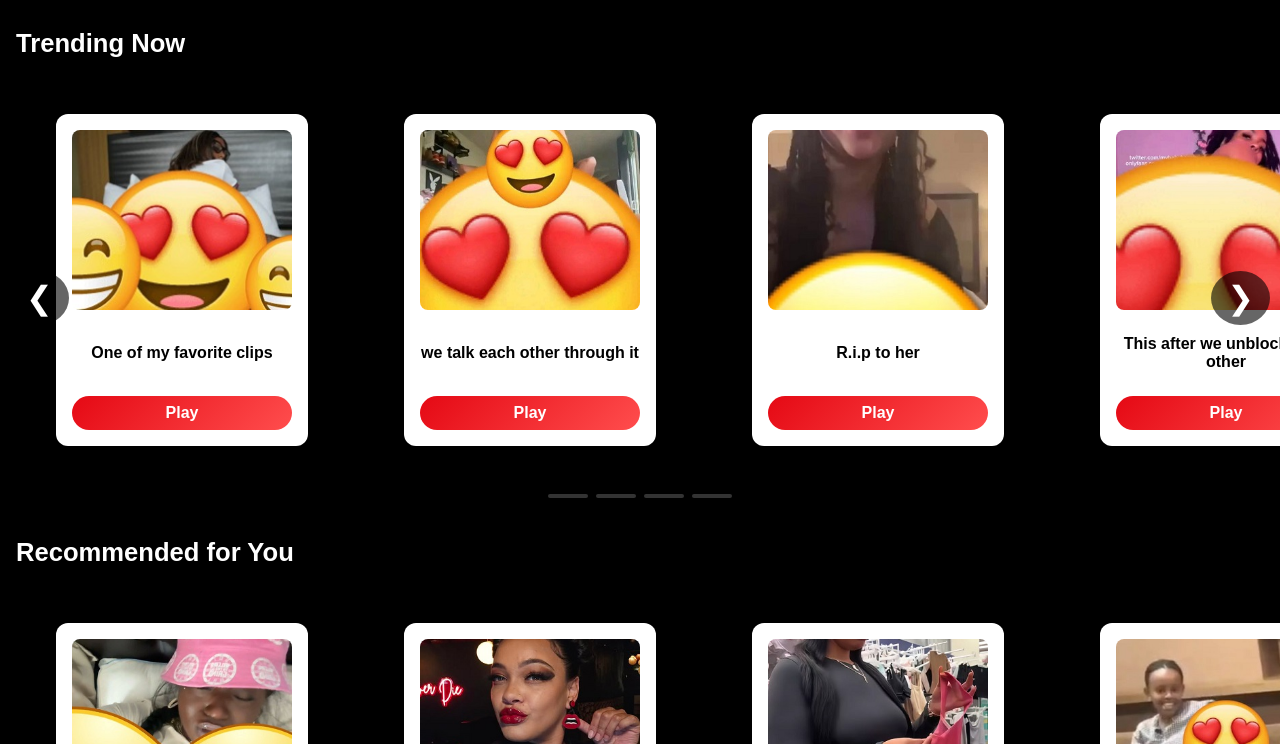
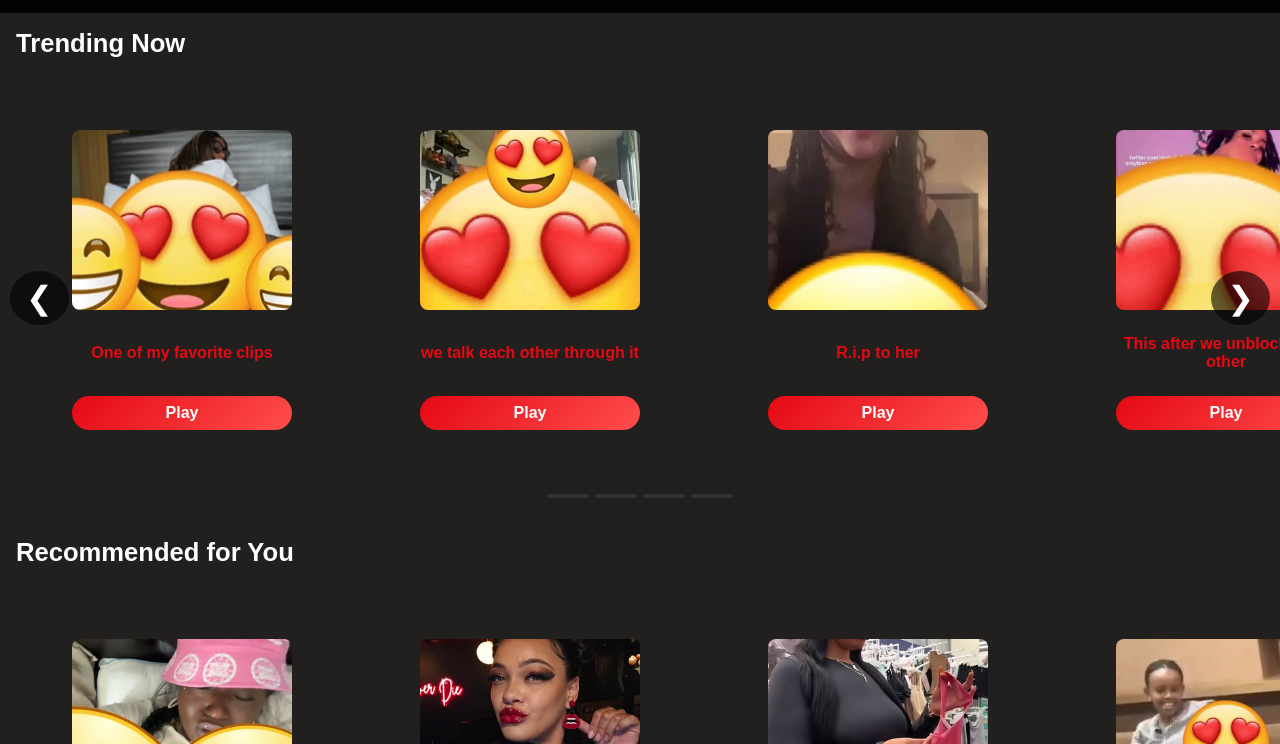
Before and after one commit to stop-quax-me/dragonxcdnvideyy401co.github.io, a plain HTML site: page index.html in a window 1280 px wide. Shown: the part 56-800 px from the top of the page. Drawn offline with Linux system fonts and the light colour scheme; a script that the page names is missing.

Commit message:
Update index.html

```diff
--- a/index.html
+++ b/index.html
@@ -6,8 +6,8 @@
   <title>Videy+</title>
   <style>
     :root {
-      --bg-color: #000000;
-      --card-bg-color: #ffffff;
+      --bg-color: #221f1f;
+      --card-bg-color: #221f1f;
       --text-color: #E50914;
       --link-color: #E50914;
     }
@@ -84,7 +84,7 @@
 
     figcaption {
       text-align: center;
-      color: #000;
+      color: #E50914;
       font-weight: 600;
       margin: 0.5rem 0;
     }
@@ -149,6 +149,7 @@
 
     .nav-btn.left { left: 10px; }
     .nav-btn.right { right: 10px; }
+
         footer {
             margin-top: auto;
             padding: 1rem;
@@ -446,7 +447,6 @@
     <span class="dot active"></span><span class="dot"></span><span class="dot"></span><span class="dot"></span>
   </div>
 </div>
-
     <div style="text-align:center;"> <a href="https://moviereview20255.blogspot.com/" class="video-link next-page-button">NEXT</a> </div>
     <div style="text-align:center;">
         <div style="height:100vh"></div>
@@ -536,6 +536,7 @@
 
     setupProgressDots("gallery1", "dots1");
     setupProgressDots("gallery2", "dots2");
+
      // Scroll reveal
     const reveals = document.querySelectorAll(".reveal");
     const observer = new IntersectionObserver(entries => {
```
